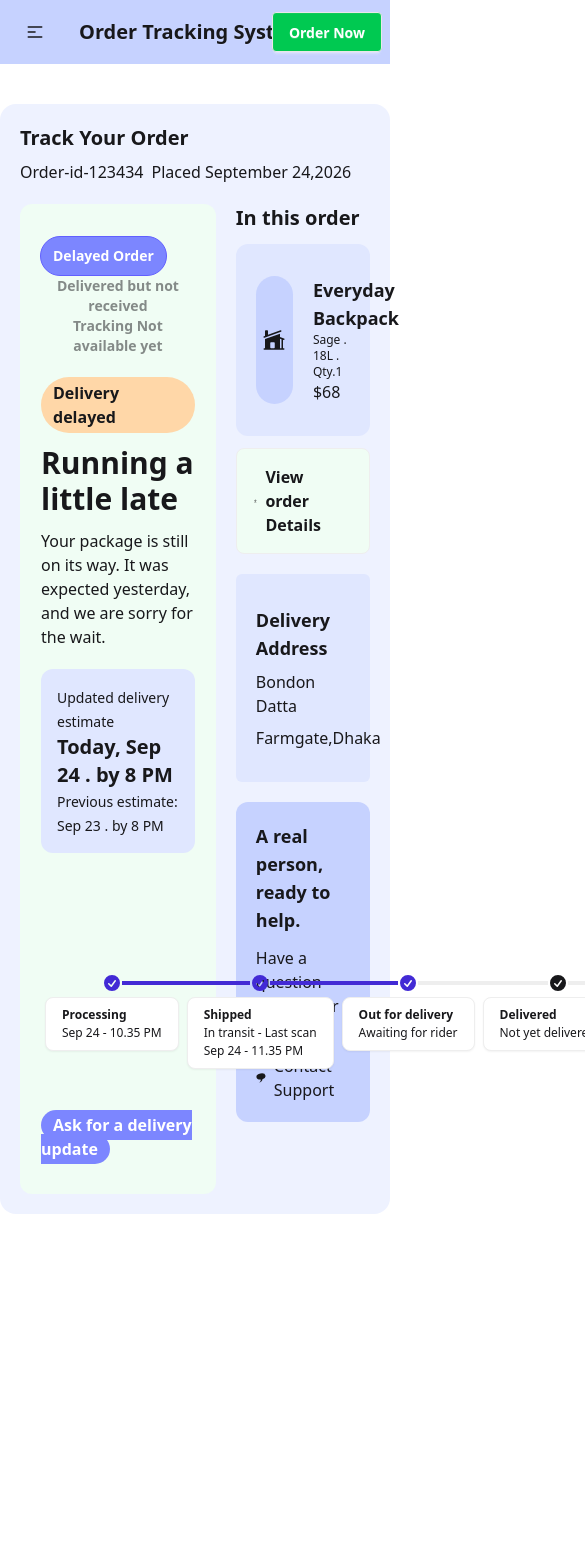
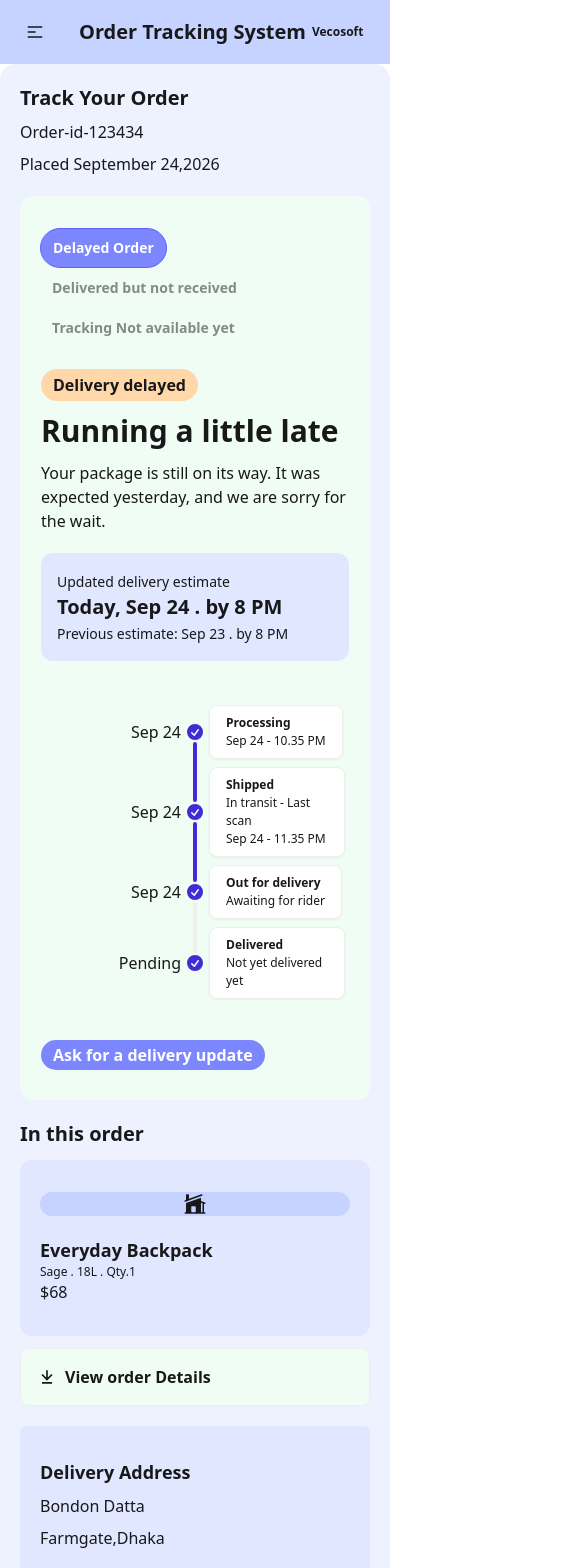
Before and after one commit to officialbondondatta/order-tracking-system, a Next.js app: page / in a window 390 px wide. Shown: the top 1568 px of the page, 585 px wide, since content can reach past the window. Before the commit the page ends 1214 px from the top, so only its background shows below. Built offline with nearby package versions, Linux system fonts and the light colour scheme.

Commit message:
fixed responsiveness

```diff
--- a/src/app/components/DeliveryStatus.tsx
+++ b/src/app/components/DeliveryStatus.tsx
@@ -1,16 +1,11 @@
 const DeliveryStatus = () => {
     return (
         <div>
-            <div className="flex items-center justify-center my-10">
-                <ul className="timeline">
+            <div className="my-10 w-full overflow-x-scroll">
+                <ul className="timeline timeline-vertical lg:timeline-horizontal">
                     <li>
-                        <div className="timeline-end timeline-box">
-                            <h2 className="font-semibold">
-                                Processing
-                            </h2>
-                            <span className="text-xs">
-                                Sep 24 - 10.35 PM
-                            </span>
+                        <div className="timeline-start">
+                            Sep 24
                         </div>
                         <div className="timeline-middle">
                             <svg
@@ -26,10 +21,21 @@ const DeliveryStatus = () => {
                                 />
                             </svg>
                         </div>
+                        <div className="timeline-end timeline-box">
+                            <h2 className="font-semibold">
+                                Processing
+                            </h2>
+                            <span className="text-xs">
+                                Sep 24 - 10.35 PM
+                            </span>
+                        </div>
                         <hr className="bg-primary" />
                     </li>
                     <li>
                         <hr className="bg-primary" />
+                        <div className="timeline-start">
+                            Sep 24
+                        </div>
                         <div className="timeline-middle">
                             <svg
                                 xmlns="http://www.w3.org/2000/svg"
@@ -56,13 +62,8 @@ const DeliveryStatus = () => {
                     </li>
                     <li>
                         <hr className="bg-primary" />
-                        <div className="timeline-end timeline-box">
-                            <h2 className="font-semibold">
-                                Out for delivery
-                            </h2>
-                            <span className="text-xs">
-                                Awaiting for rider
-                            </span>
+                        <div className="timeline-start">
+                            Sep 24
                         </div>
                         <div className="timeline-middle">
                             <svg
@@ -78,16 +79,27 @@ const DeliveryStatus = () => {
                                 />
                             </svg>
                         </div>
+                        <div className="timeline-end timeline-box">
+                            <h2 className="font-semibold">
+                                Out for delivery
+                            </h2>
+                            <span className="text-xs">
+                                Awaiting for rider
+                            </span>
+                        </div>
                         <hr />
                     </li>
                     <li>
                         <hr />
+                        <div className="timeline-start">
+                            Pending
+                        </div>
                         <div className="timeline-middle">
                             <svg
                                 xmlns="http://www.w3.org/2000/svg"
                                 viewBox="0 0 20 20"
                                 fill="currentColor"
-                                className="h-5 w-5"
+                                className="text-primary h-5 w-5"
                             >
                                 <path
                                     fillRule="evenodd"
@@ -104,7 +116,6 @@ const DeliveryStatus = () => {
                                 Not yet delivered yet
                             </span>
                         </div>
-                        <hr />
                     </li>
                 </ul>
             </div>
--- a/src/app/components/OrderDetails.tsx
+++ b/src/app/components/OrderDetails.tsx
@@ -27,7 +27,7 @@ const OrderDetails = () => {
         <div className="flex flex-col space-y-5">
             <div className="mb-3 space-y-3">
                 <h2 className="text-xl font-semibold">In this order</h2>
-                <div className="bg-indigo-100 rounded-xl px-5 grid gap-5 grid-cols-2 py-8">
+                <div className="bg-indigo-100 rounded-xl px-5 grid gap-5 lg:grid-cols-2 grid-cols-1 py-8">
                     <div className=" bg-indigo-200 rounded-full flex items-center justify-center">
                         <HiHomeModern className="text-2xl"></HiHomeModern>
                     </div>
--- a/src/app/components/TrackYourOrder.tsx
+++ b/src/app/components/TrackYourOrder.tsx
@@ -5,18 +5,18 @@ import OrderDetails from "./OrderDetails";
 
 const TrackYourOrder = () => {
     return (
-        <section className="container mx-auto max-w-300 mt-10 bg-indigo-50 p-5 rounded-2xl">
+        <section className="container mx-auto max-w-300 lg:mt-10 md:mt-10 bg-indigo-50 p-5 rounded-2xl">
             {/* Common Header */}
             <div className="space-y-2 flex flex-col mb-5">
                 <h1 className="text-xl font-semibold">Track Your Order</h1>
-                <div className="flex gap-2">
+                <div className="flex gap-2 flex-col lg:flex-row">
                     <span className="">Order-id-123434</span>
                     <span>Placed September 24,2026</span>
                 </div>
             </div>
-            <div className="grid grid-cols-12 gap-5">
+            <div className="grid lg:grid-cols-12 grid-cols-1 gap-5">
                 {/* Left side */}
-                <div className="col-span-7 bg-green-50 p-5 py-8 rounded-xl">
+                <div className="lg:col-span-7 bg-green-50 p-5 py-8 rounded-xl">
                     {/* name of each tab group should be unique */}
                     <div className="tabs">
                         <input type="radio" name="my_tabs_6" className="tab text-sm font-semibold checked:border checked:rounded-full checked:bg-indigo-400 checked:text-white checked:border-indigo-500" aria-label="Delayed Order" defaultChecked />
@@ -36,7 +36,7 @@ const TrackYourOrder = () => {
                     </div>
                 </div>
                 {/* common right side */}
-                <div className="col-span-5">
+                <div className="lg:col-span-5">
                     <OrderDetails></OrderDetails>
                 </div>
             </div>
--- a/src/app/globals.css
+++ b/src/app/globals.css
@@ -1,2 +1,25 @@
 @import "tailwindcss";
 @plugin "daisyui";
+
+.timeline-scrollbar {
+	scrollbar-color: #818cf8 #e0e7ff;
+	scrollbar-width: thin;
+}
+
+.timeline-scrollbar::-webkit-scrollbar {
+	height: 8px;
+}
+
+.timeline-scrollbar::-webkit-scrollbar-track {
+	background: #e0e7ff;
+	border-radius: 9999px;
+}
+
+.timeline-scrollbar::-webkit-scrollbar-thumb {
+	background: #818cf8;
+	border-radius: 9999px;
+}
+
+.timeline-scrollbar::-webkit-scrollbar-thumb:hover {
+	background: #6366f1;
+}
--- a/src/app/shared/Navbar.tsx
+++ b/src/app/shared/Navbar.tsx
@@ -29,7 +29,7 @@ const Navbar = () => {
                         {NavLinks}
                     </ul>
                 </div>
-                <div className="navbar-end">
+                <div className="navbar-end hidden lg:block">
                     <Link href={"/"} className="btn bg-green-500 text-white">Order Now</Link>
                 </div>
             </div>
```
